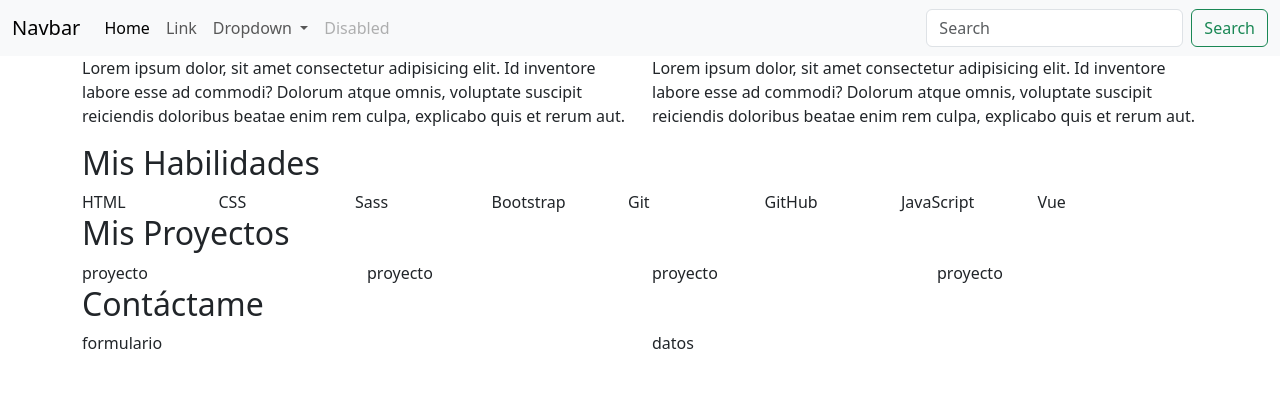
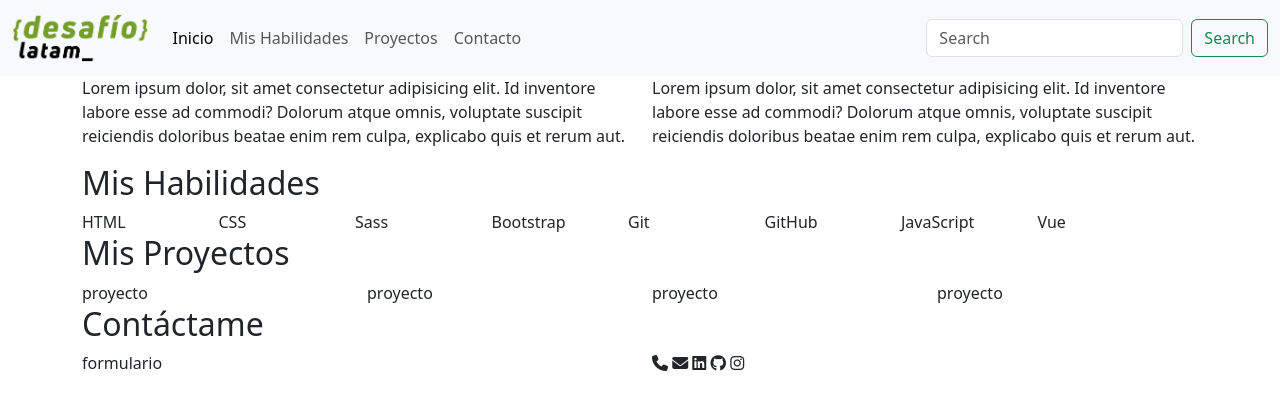
Before and after one commit to plazasoto/Desafio_Portafolio_Bootstrap_CSS, a website: page index.html in a window 1280 px wide. Drawn offline with Linux system fonts and the light colour scheme.

Commit message:
Opciones en navbar. Íconos Font Awesome.

```diff
--- a/index.html
+++ b/index.html
@@ -5,37 +5,32 @@
     <meta name="viewport" content="width=device-width, initial-scale=1.0">
     <title>Portafolio</title>
 
+    <link rel="stylesheet" href="./assets/css/main.css">
+    <script src="https://kit.fontawesome.com/22da36f2f3.js" crossorigin="anonymous"></script>
 
-    <link rel="stylesheet" href="./assets/css/main.css">
 </head>
 <body>
     <nav class="navbar navbar-expand-lg bg-body-tertiary">
         <div class="container-fluid">
-          <a class="navbar-brand" href="#">Navbar</a>
+          <a class="navbar-brand" href="#">
+            <img src="./assets/images/logo.png" alt="Logo" height="50">
+          </a>
           <button class="navbar-toggler" type="button" data-bs-toggle="collapse" data-bs-target="#navbarSupportedContent" aria-controls="navbarSupportedContent" aria-expanded="false" aria-label="Toggle navigation">
             <span class="navbar-toggler-icon"></span>
           </button>
           <div class="collapse navbar-collapse" id="navbarSupportedContent">
             <ul class="navbar-nav me-auto mb-2 mb-lg-0">
               <li class="nav-item">
-                <a class="nav-link active" aria-current="page" href="#">Home</a>
+                <a class="nav-link active" aria-current="page" href="#">Inicio</a>
               </li>
               <li class="nav-item">
-                <a class="nav-link" href="#">Link</a>
-              </li>
-              <li class="nav-item dropdown">
-                <a class="nav-link dropdown-toggle" href="#" role="button" data-bs-toggle="dropdown" aria-expanded="false">
-                  Dropdown
-                </a>
-                <ul class="dropdown-menu">
-                  <li><a class="dropdown-item" href="#">Action</a></li>
-                  <li><a class="dropdown-item" href="#">Another action</a></li>
-                  <li><hr class="dropdown-divider"></li>
-                  <li><a class="dropdown-item" href="#">Something else here</a></li>
-                </ul>
+                <a class="nav-link" href="#">Mis Habilidades</a>
               </li>
               <li class="nav-item">
-                <a class="nav-link disabled" aria-disabled="true">Disabled</a>
+                <a class="nav-link" href="#">Proyectos</a>
+              </li>
+              <li class="nav-item">
+                <a class="nav-link" href="#">Contacto</a>
               </li>
             </ul>
             <form class="d-flex" role="search">
@@ -112,7 +107,11 @@
                 formulario
             </div>
             <div class="col-12 col-sm-12 col-md-6">
-                datos
+                <i class="fa-solid fa-phone"></i>
+                <i class="fa-solid fa-envelope"></i>
+                <i class="fa-brands fa-linkedin"></i>
+                <i class="fa-brands fa-github"></i>
+                <i class="fa-brands fa-instagram"></i>
             </div>
         </div>
       </footer>
```
